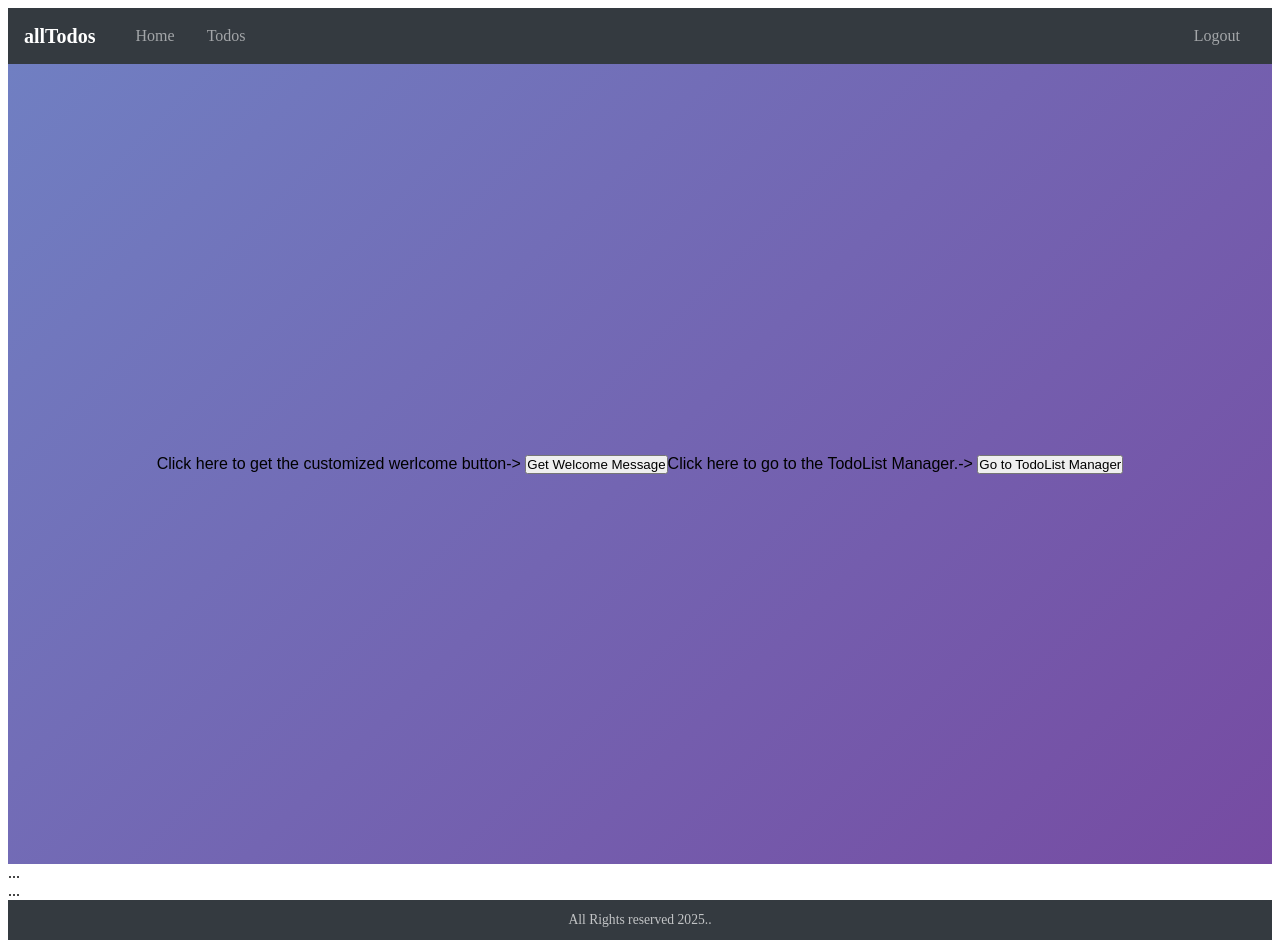
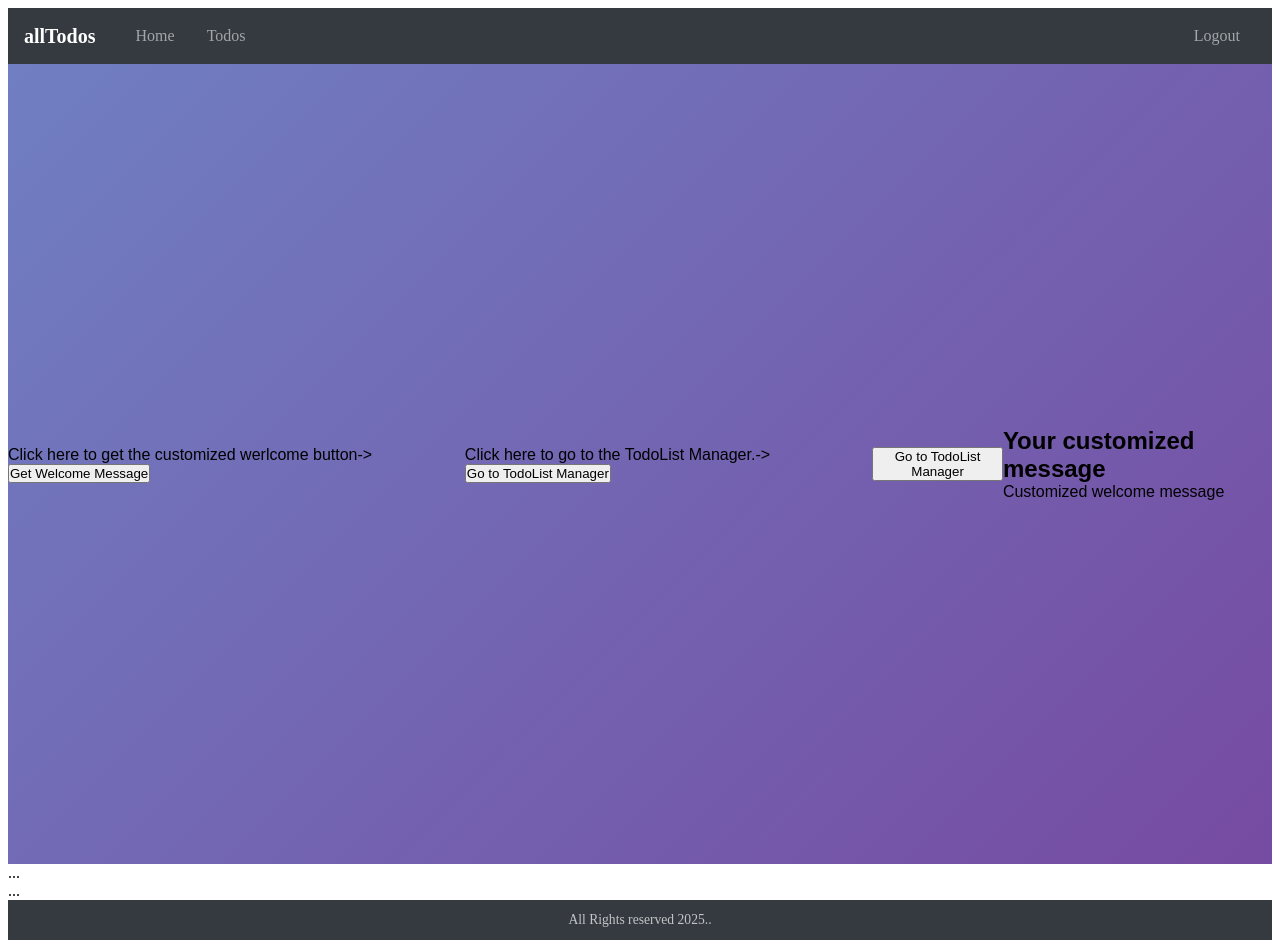
Before and after one commit to OQMKa/TodoApp, an Angular app: page /welcome in a window 1280 px wide. Both pictures are taken after a click on the button "Login". Built offline with nearby package versions, Linux system fonts and the light colour scheme.

Commit message:
GET/PUT/POST/DELETE/ 1.GET --> backend is working, started on frontend

```diff
--- a/src/app/service/data/welcome-data.service.ts
+++ b/src/app/service/data/welcome-data.service.ts
@@ -1,13 +1,24 @@
 import { Injectable } from '@angular/core';
 import {HttpClient} from '@angular/common/http';
+import { Observable } from 'rxjs';
+export class HelloWorldBean {
+  constructor(public message:string){
+
+  }
+}
 @Injectable({
   providedIn: 'root'
 })
 export class WelcomeDataService {
   constructor(private httpClient:HttpClient) { }
-  executeHelloWorldBeanService(){
-    // return this.httpClient.get('http://localhost:8080/hello-world-bean/users/Saima');
-    console.log("execute Hello World bean Service");
+  executeHelloWorldBeanService(): Observable<HelloWorldBean> {
+    return this.httpClient.get<HelloWorldBean>(`http://localhost:8080/hello-world-bean`);
+    // console.log("execute Hello World bean Service");
+  }
+
+  executeHelloWorldBeanServiceWithPath(name: string): Observable<HelloWorldBean> {
+  return this.httpClient.get<HelloWorldBean>(`http://localhost:8080/hello-world-bean/users/${name}`);
+    // console.log("execute Hello World bean Service");
   }
 
 }
--- a/src/app/welcome/welcome.component.html
+++ b/src/app/welcome/welcome.component.html
@@ -1,15 +1,23 @@
 <body>
-    <!-- <div>
-        <p>welcome works!</p>
+    <!-- <div class="container" *ngIf="errorMessageFromService">
+        <h2>Your customized error message</h2>
+        {{errorMessageFromService}}
     </div> -->
 
     <div class="container">Click here to get the customized werlcome button->
-        <button (click)="getWelcomeMessage()" class="btn btn-success">Get Welcome Message</button>
+        <button (click)="getWelcomeMessageWithParameter()" class="btn btn-success">Get Welcome Message</button>
     </div>
     <div class="container">Click here to go to the TodoList Manager.->
-        <Button (click)="gotoToDosManager()">Go to TodoList Manager</Button>
+        <Button (click)="gotoToDosManager()" class="btn btn-primary">Go to TodoList Manager</Button>
     </div>
-    <!-- <div>
+    <div>
         <BUtton (click)="gotoToDosManager()">Go to TodoList Manager</BUtton>
-    </div> -->
+    </div>
+    <div class="container" *ngIf="welcomeMessageFromService">
+        <h2>Your customized message</h2>
+        {{welcomeMessageFromService}}
+    </div>
+
+
+
 </body>
--- a/src/app/welcome/welcome.component.ts
+++ b/src/app/welcome/welcome.component.ts
@@ -1,20 +1,37 @@
-import { Component } from '@angular/core';
+import { Component, OnInit } from '@angular/core';
 import { Router } from '@angular/router';
-import {  WelcomeDataService } from '../service/data/welcome-data.service';
+import { HelloWorldBean, WelcomeDataService } from '../service/data/welcome-data.service';
 @Component({
   selector: 'app-welcome',
   templateUrl: './welcome.component.html',
   styleUrls: ['./welcome.component.css']
 })
-export class WelcomeComponent {
-constructor(private router: Router,
+export class WelcomeComponent implements OnInit {
+  name : string = 'om';
+  constructor(private router: Router,
     private service: WelcomeDataService
   ) {
 
   }
-  getWelcomeMessage() {
-    // this.welcomeDataService.executeHelloWorldBeanService()-.subscribe();
-    this.service.executeHelloWorldBeanService();
+  welcomeMessageFromService: string = 'Customized welcome message';
+  errorMessageFromService: string = 'Error Message';
+
+  ngOnInit(): void {
+    // this.getWelcomeMessage()
+  }
+
+  getWelcomeMessageWithParameter() {
+    this.service.executeHelloWorldBeanServiceWithPath(this.name).subscribe({
+      next:response => this.handleSuccessfulResponse(response),
+      error:error => this.handleErrorResponse(error)
+  });
+  }
+  handleSuccessfulResponse(response: any) {
+    this.welcomeMessageFromService = response.message;
+  }
+  handleErrorResponse(error: any) {
+    this.errorMessageFromService = error.error.message;
+    console.log(error.error.messageror);
   }
 
   gotoToDosManager() {
```
Also changed, not shown: src/app/service/data/todo-data.service.ts (added, +9 -0 lines), 1 other file (tests, documents, lock files or other folders).
